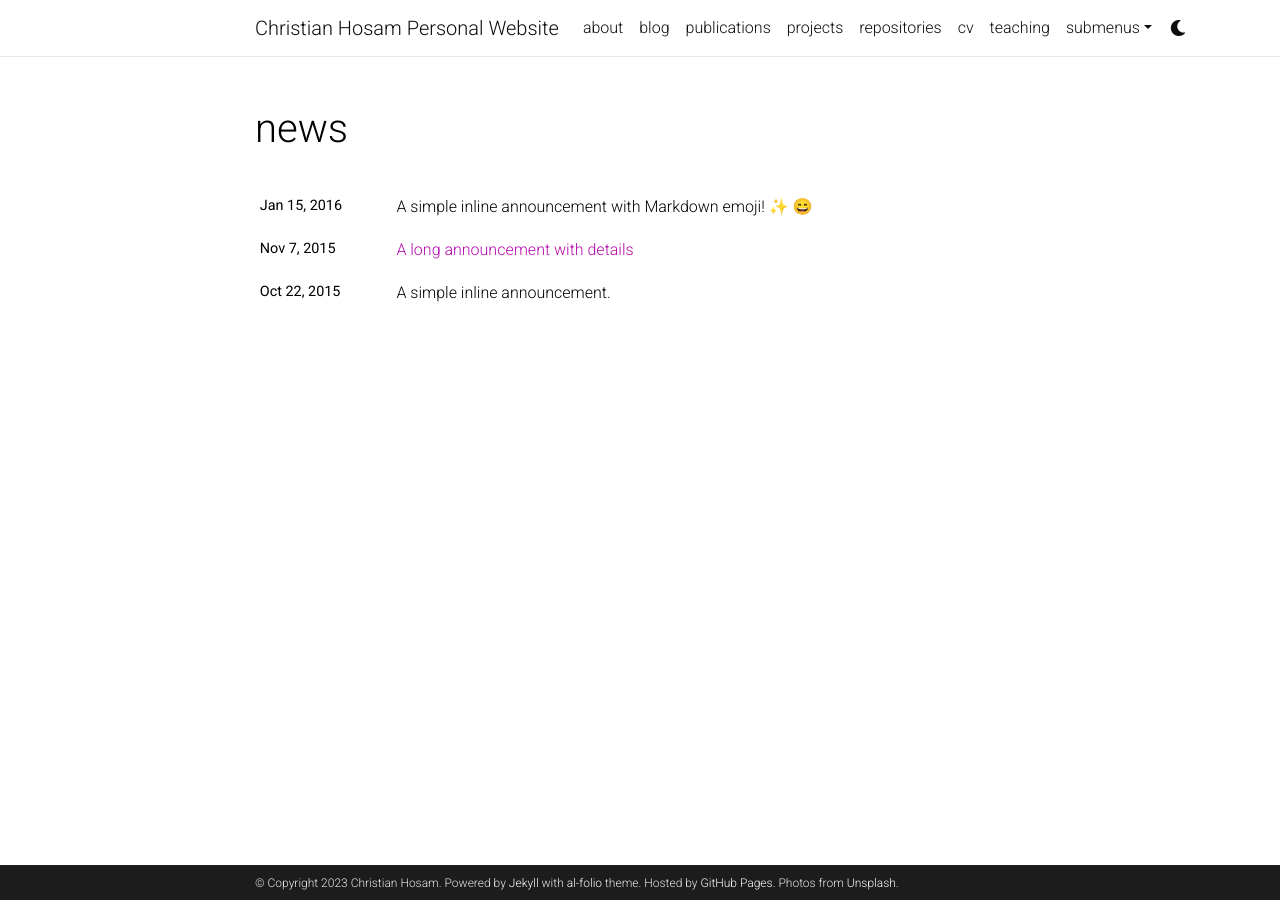
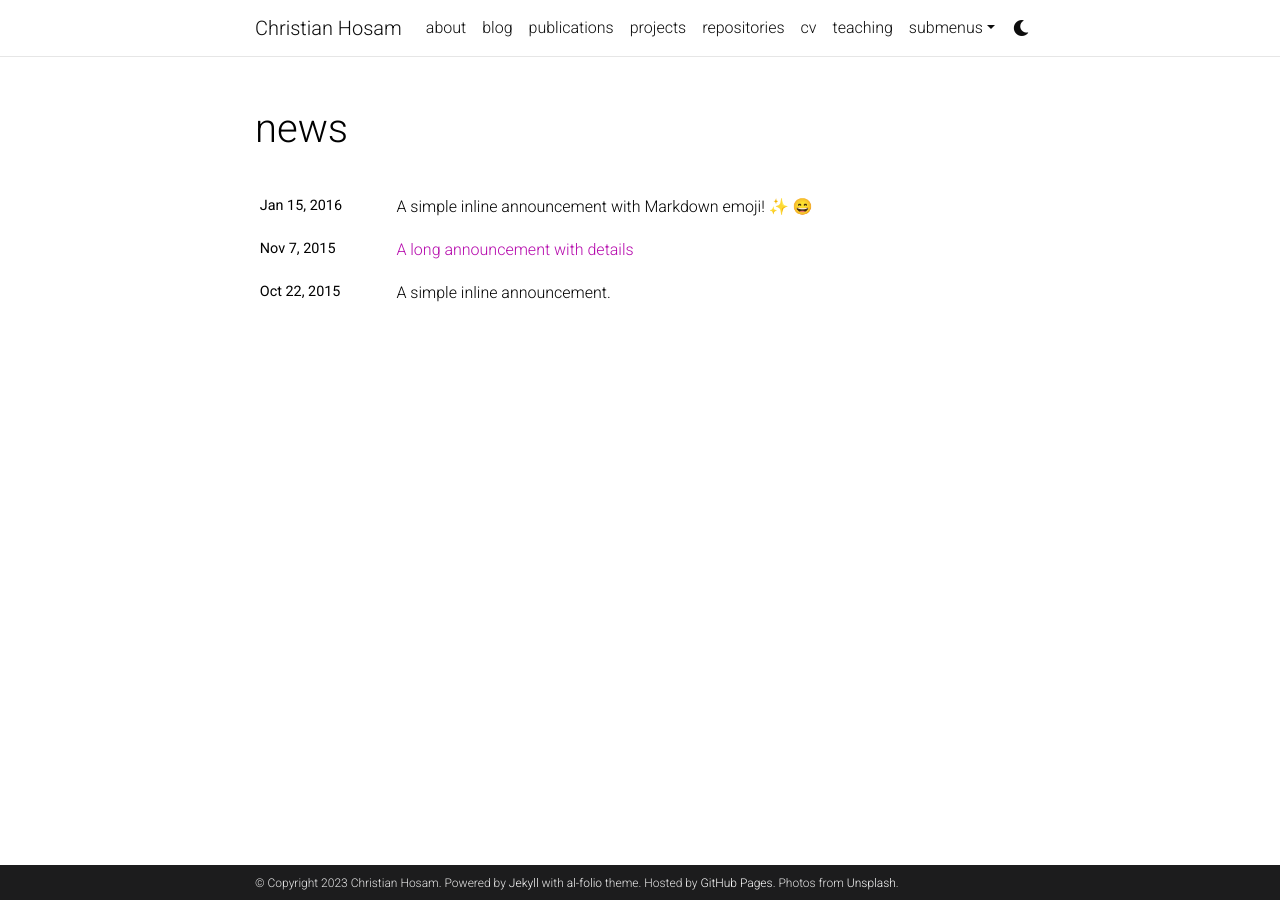
Before and after one commit to chosam2322/chosam2322.github.io, a Jekyll site: the page built from news.html, in a window 1280 px wide. Built offline with Jekyll 4.4.1, drawn with Linux system fonts in a browser that asks for light colours; emoji names are drawn with the system emoji font; comment, search, counter and statistics services are not loaded; a style sheet for code colours, icons or effects is not loaded.

Commit message:
Update _config.yml

```diff
--- a/_config.yml
+++ b/_config.yml
@@ -2,7 +2,7 @@
 # Site settings
 # -----------------------------------------------------------------------------
 
-title: Christian Hosam Personal Website # the website title (if blank, full name will be used instead)
+title: Christian Hosam  # the website title (if blank, full name will be used instead)
 first_name: Christian
 middle_name:
 last_name: Hosam
```
